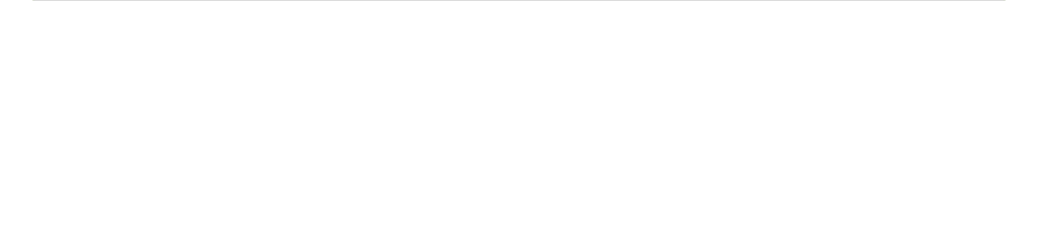
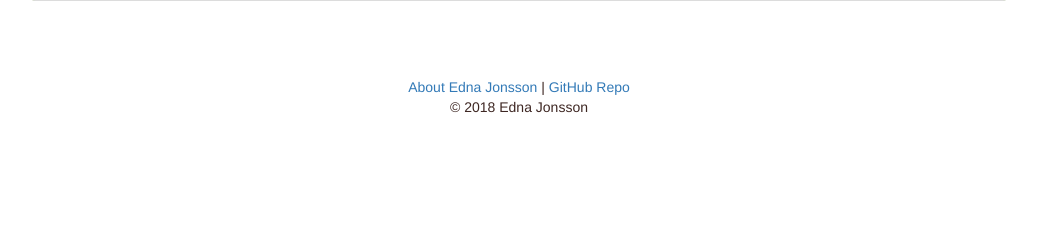
Before and after one commit to Ednas/Friends-trivia-game, a PHP site: page / in a window 1280 px wide. Shown: the part 469-714 px from the top of the page, without its empty margins (121-1158 px from the left). Run offline with PHP 8.4, Linux system fonts and the light colour scheme; some libraries are stand-ins or nearby versions.

Commit message:
Added and styled footer

```diff
--- a/assets/css/style.css
+++ b/assets/css/style.css
@@ -36,3 +36,8 @@
     background: #AB47BC;
     font-size: 0.9em;
 }
+.footer,
+.push {
+  height: 4em;
+  text-align: center;
+}
--- a/index.html
+++ b/index.html
@@ -30,6 +30,13 @@
             </div>
         </div>
     </div>
+      <div class="push"></div>
+    <footer class="footer">
+    <div class="container">
+      <p><a href="http://www.edna.tech">About Edna Jonsson</a> | <a href="https://github.com/Ednas/Friends-trivia-game">GitHub Repo</a>
+        <br> &copy; 2018 Edna Jonsson</p>
+    </div>
+  </footer>
     <script src="https://code.jquery.com/jquery-2.2.4.min.js" integrity="sha256-BbhdlvQf/xTY9gja0Dq3HiwQF8LaCRTXxZKRutelT44=" crossorigin="anonymous"></script>
     <!-- Latest compiled and minified JavaScript -->
     <script src="https://maxcdn.bootstrapcdn.com/bootstrap/3.3.7/js/bootstrap.min.js" integrity="sha384-Tc5IQib027qvyjSMfHjOMaLkfuWVxZxUPnCJA7l2mCWNIpG9mGCD8wGNIcPD7Txa" crossorigin="anonymous"></script>
```
